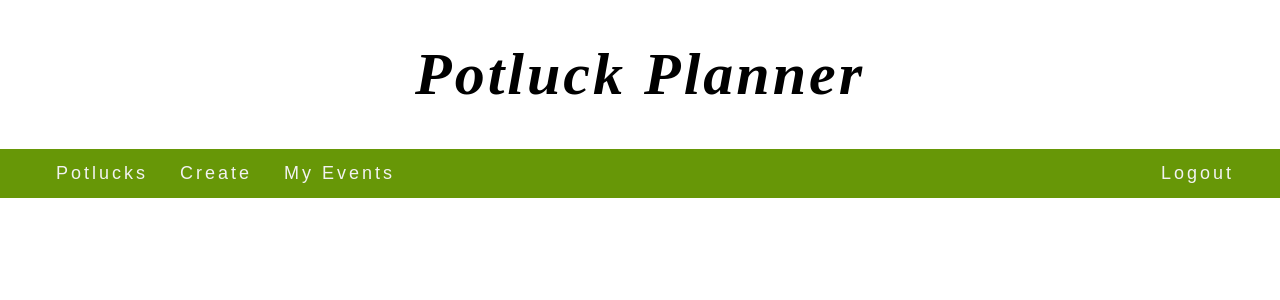
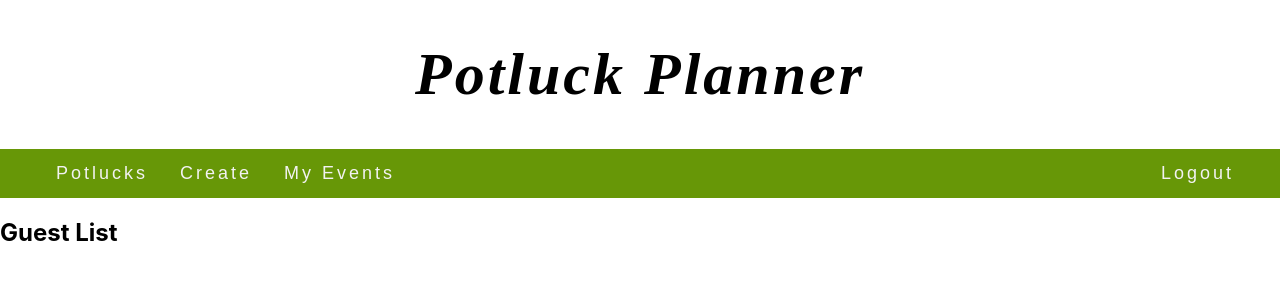
Before and after one commit to PotLuck-BuildWeek-web38/frontend, a React (Create React App) app in the folder frontend/: page /invite/1 in a window 1280 px wide. Shown: the top 300 px of the page. Built offline with nearby package versions, Linux system fonts and the light colour scheme; no server answers; sample sign-in values are in the browser's storage.

Commit message:
guest list is in progress

```diff
--- a/frontend/src/App.js
+++ b/frontend/src/App.js
@@ -8,7 +8,9 @@ import Login from './ComponentUnit2/Login';
 import Logout from './ComponentUnit3/Logout';
 import './ComponentUnit3/css/header.css'
 import PotluckInfo from './ComponentUnit3/PotluckInfo';
+import GuestInfo from './ComponentUnit3/guest';
 import PrivateRoute from './ComponentUnit3/PrivateRoute';
+
 import Search from './ComponentUnit3/Search'
 import Potluck from './ComponentUnit3/PotLuck'
 
@@ -44,6 +46,7 @@ function App() {
         </div>
       <Route exact path='/' component={Login}/>
       <PrivateRoute exact path='/myevents' component={PotluckInfo} />
+      <PrivateRoute exact path='/invite/:id' component={GuestInfo}/>
       <PrivateRoute exact path='/create' component={CreatePotluck}/>
       <Route exact path='/search' component={Search}/>
       <PrivateRoute exact path='/potluck/:id' component={Potluck}/>
--- a/frontend/src/ComponentUnit3/PotluckInfo.js
+++ b/frontend/src/ComponentUnit3/PotluckInfo.js
@@ -1,4 +1,3 @@
-import axios from 'axios';
 import React, {useState, useEffect} from 'react';
 import {useHistory} from 'react-router-dom';
 import {axiosWithAuth} from '../utils/axiosWithAuth';
--- /dev/null
+++ b/frontend/src/ComponentUnit3/guest.js
@@ -0,0 +1,30 @@
+import React, {useState, useEffect} from 'react';
+import {useHistory} from 'react-router-dom';
+import {axiosWithAuth} from '../utils/axiosWithAuth';
+
+const GuestInfo = () => {
+    const [guest, setGuest] = useState([]);
+
+    useEffect(() => {
+        axiosWithAuth()
+            .get('/users/users')
+            .then((response) => {
+                console.log("something")
+               //console.log('guest',response)
+               setGuest(response.data);
+               console.log(guest)
+           })
+           .catch((error) => {
+               console.error(error);
+           })
+    }, []);
+
+    return(
+        <div>
+            <h2>Guest List</h2>
+        </div>
+    )
+
+}
+
+export default GuestInfo;
```
